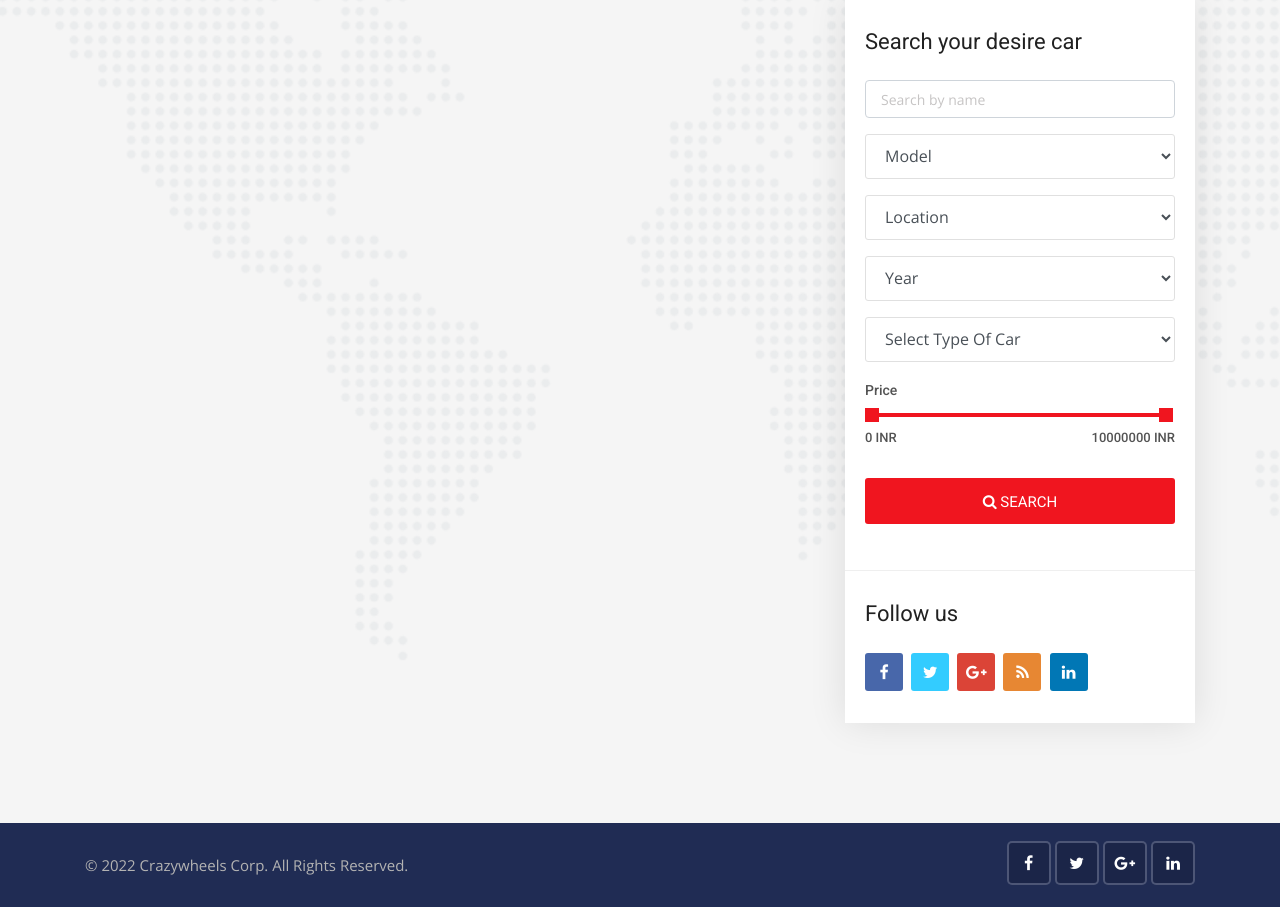
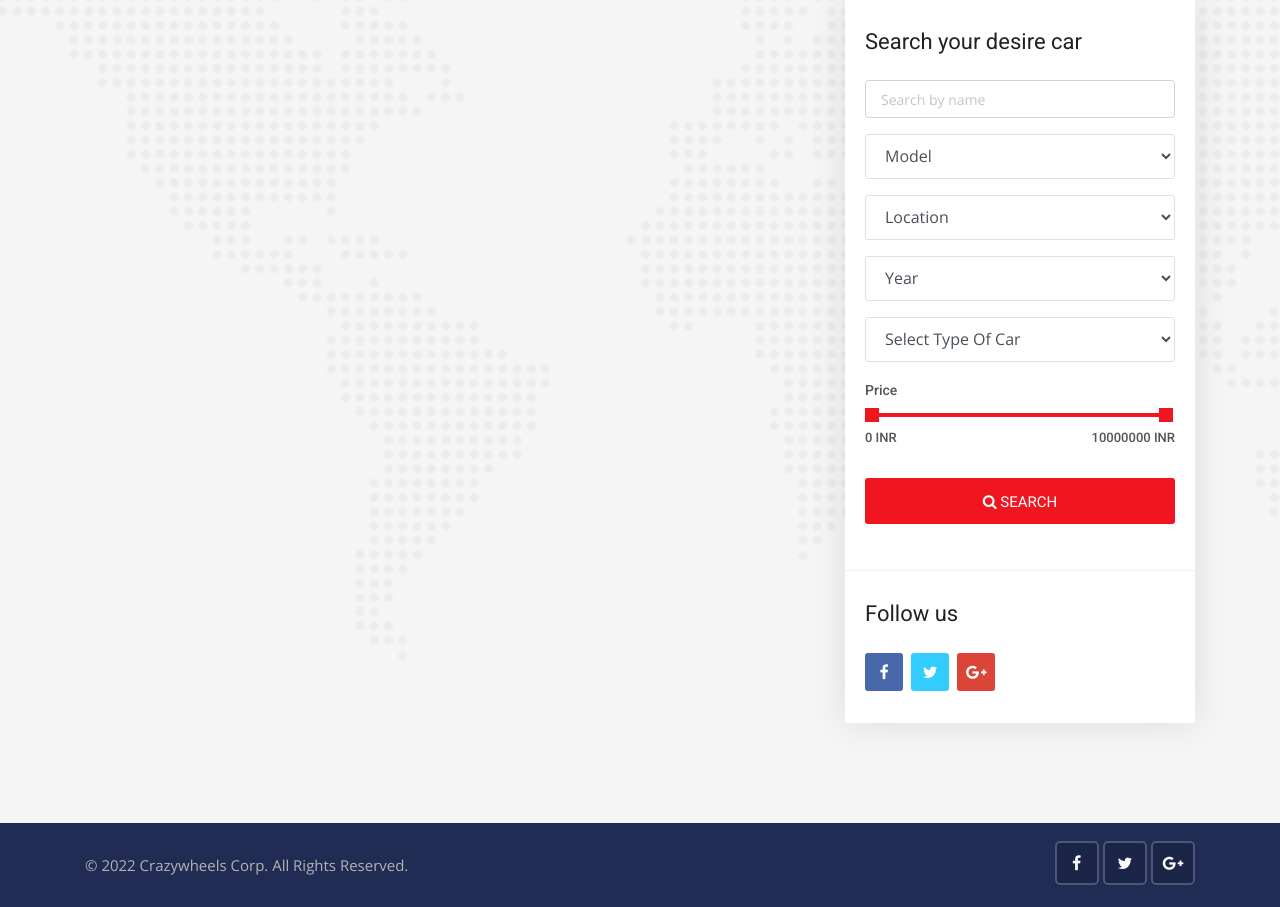
Before and after one commit to Maneeshreddy631/carworld, a Django app: page /cars/ in a window 1280 px wide. Shown: the part 461-1368 px from the top of the page. Run offline with Django 3.2, Linux system fonts and the light colour scheme; data that the repository does not hold is empty; some libraries are stand-ins or nearby versions.

Commit message:
done last

```diff
--- a/pages/views.py
+++ b/pages/views.py
@@ -48,7 +48,7 @@ def contact(request) :
         phone = request.POST['phone']
         message = request.POST['message']
 
-        email_subject = 'You have a new message from Carworld website regarding ' + subject
+        email_subject = 'You have a new message from Crazy Wheels website regarding ' + subject
         message_body = 'Name: ' + name + '. Email: ' + email + '. Phone: ' + phone + '. Message: ' + message
 
         admin_info = User.objects.get(is_superuser=True)
--- a/requirements.txt
+++ b/requirements.txt
@@ -42,3 +42,4 @@ visitor==0.1.3
 Werkzeug==1.0.1
 whitenoise==5.3.0
 WTForms==2.3.3
+ck-editor==1.0.
--- a/templates/cars/cars.html
+++ b/templates/cars/cars.html
@@ -192,11 +192,9 @@
                         <h5 class="sidebar-title">Follow us</h5>
                         <div class="social-list clearfix">
                             <ul>
-                                <li><a href="#" class="facebook-bg"><i class="fa fa-facebook"></i></a></li>
-                                <li><a href="#" class="twitter-bg"><i class="fa fa-twitter"></i></a></li>
-                                <li><a href="#" class="google-bg"><i class="fa fa-google-plus"></i></a></li>
-                                <li><a href="#" class="rss-bg"><i class="fa fa-rss"></i></a></li>
-                                <li><a href="#" class="linkedin-bg"><i class="fa fa-linkedin"></i></a></li>
+                                <li><a href="{{team.facebook_link}}" class="facebook-bg"><i class="fa fa-facebook"></i></a></li>
+                                <li><a href="{{team.twitter_link}}" class="twitter-bg"><i class="fa fa-twitter"></i></a></li>
+                                <li><a href="{{team.google_plus_link}}" class="google-bg"><i class="fa fa-google-plus"></i></a></li>
                             </ul>
                         </div>
                     </div>
--- a/templates/cars/search.html
+++ b/templates/cars/search.html
@@ -104,7 +104,7 @@
         <!-- Main title -->
         <div class="main-title">
             <h1>Here's your <span>Cars</span></h1>
-            <p>Lorem ipsum dolor sit amet, consectetur adipiscing elit.</p>
+
         </div>
         <div class="row">
             {% for car in cars %}
--- a/templates/includes/footer.html
+++ b/templates/includes/footer.html
@@ -13,7 +13,7 @@
                             <li><a href="https://facebook.com/" target = "_blank" class="facebook-bg"><i class="fa fa-facebook"></i></a></li>
                             <li><a href="https://twitter.com/" target = "_blank" class="twitter-bg"><i class="fa fa-twitter"></i></a></li>
                             <li><a href="https://google.com/" target = "_blank" class="google-bg"><i class="fa fa-google-plus"></i></a></li>
-                            <li><a href="httpd://linkedin.com/" target = "_blank" class="linkedin-bg"><i class="fa fa-linkedin"></i></a></li>
+
                         </ul>
                     </div>
                 </div>
--- a/templates/includes/topbar.html
+++ b/templates/includes/topbar.html
@@ -14,8 +14,12 @@
 
                   {% if user.is_authenticated %}
                   <li>
+                    <p style="color:#FF0000";>{{user.first_name}}</p>
+                  </li>
+                  <li>
                       <a href="{% url 'dashboard' %}" class="sign-in"><i class="fa fa-tachometer"></i> Dashboard</a>
                   </li>
+
 
                   <li>
                       <a href="javascript:{document.getElementById('logout').submit()}" class="sign-in"><i class="fa fa-sign-out"></i> Logout</a>
--- a/templates/pages/services.html
+++ b/templates/pages/services.html
@@ -69,7 +69,7 @@
                     </div>
                     <div class="detail">
                         <h3>AIR conditioning</h3>
-                        <p>We peovide air condition to the car on customers demand.</p>
+                        <p>We provide air condition to the car on customers demand.</p>
                     </div>
                 </div>
             </div>
```
Also changed, not shown: carworld/settings.py (+16 -17 lines), templates/accounts/dashboard.html (+13 -3 lines), templates/cars/car_detail.html (+10 -9 lines).
